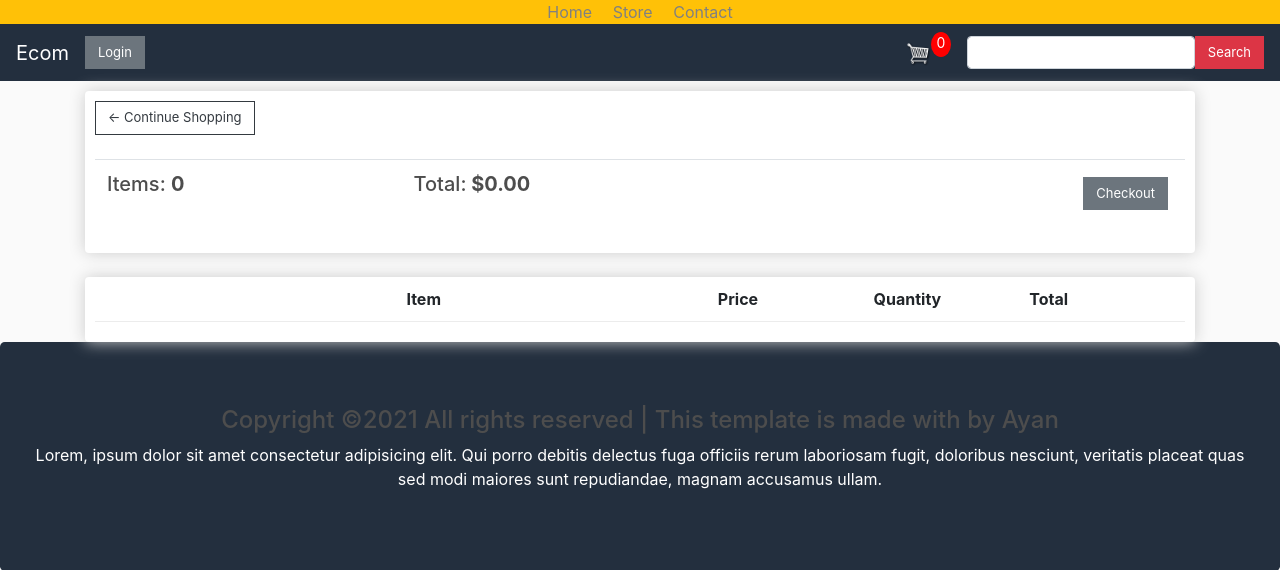
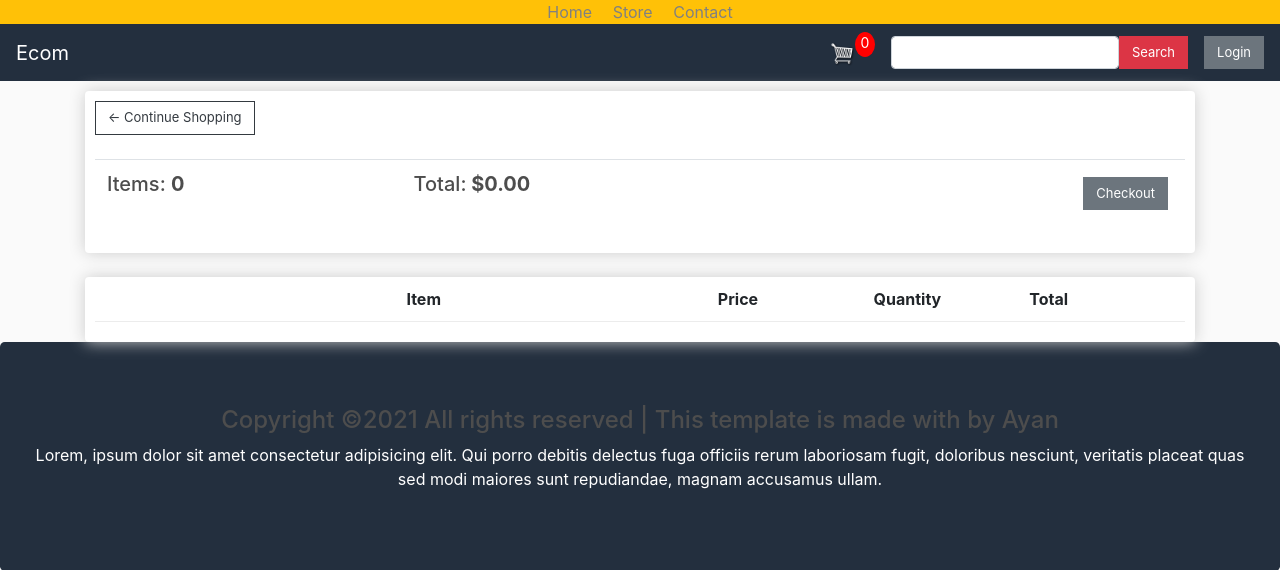
Before and after one commit to ayanchyaziz123/mobile_store_project_300_django, a Django app: page /user_cart/ in a window 1280 px wide. Shown: the top 570 px of the page. Run offline with Django 3.2, Linux system fonts and the light colour scheme; lists and menus that the app fills with data are empty; some libraries are stand-ins or nearby versions.

Commit message:
edit navbar

```diff
--- a/mobile_store/templates/user_panel/base.html
+++ b/mobile_store/templates/user_panel/base.html
@@ -106,7 +106,44 @@
         <ul class="navbar-nav mr-auto">
 
               <div class="d-flex flex-row">
-  <div class="">
+
+</div>
+
+        </ul>
+
+
+
+
+
+
+
+
+
+
+
+        <div class="form-inline my-2 my-lg-0">
+          <a href="{% url 'user_cart' %}">
+            <img id="cart-icon" src="{% static 'images/cart.png' %}" />
+          </a>
+          <p id="cart-total">{{cartItems}}</p>
+
+
+        </div>
+
+
+        <div class="form-inline my-2 my-lg-0 text-center">
+         <div class="d-flex flex-row">
+  <div class="ml-md-3">
+  <form  method="get" action="{% url 'user_search' %}">
+
+  <input type="search" class="form-control" name="search"/> </div>
+
+
+  <div class="mr-3"> <button class="btn btn-danger" type="submit">Search</button></div>
+
+  </form>
+</div>
+  <div class="form-inline my-2 my-lg-0">
 
    {% if user.is_authenticated %}
 
@@ -136,47 +173,11 @@
 
 
   </div>
-</div>
-
-        </ul>
 
 
 
 
 
-
-
-
-
-
-
-        <div class="form-inline my-2 my-lg-0">
-          <a href="{% url 'user_cart' %}">
-            <img id="cart-icon" src="{% static 'images/cart.png' %}" />
-          </a>
-          <p id="cart-total">{{cartItems}}</p>
-
-
-        </div>
-
-
-        <div class="form-inline my-2 my-lg-0 text-center">
-         <div class="d-flex flex-row">
-  <div class="ml-3">
-  <form  method="get" action="{% url 'user_search' %}">
-
-  <input type="search" class="form-control" name="search"/> </div>
-
-
-  <div class=""> <button class="btn btn-danger" type="submit">Search</button></div>
-
-  </form>
-</div>
-
-
-        </div>
-
-      </div>
     </nav>
 
 
```
Also changed, not shown: mobile_store/db.sqlite3.
